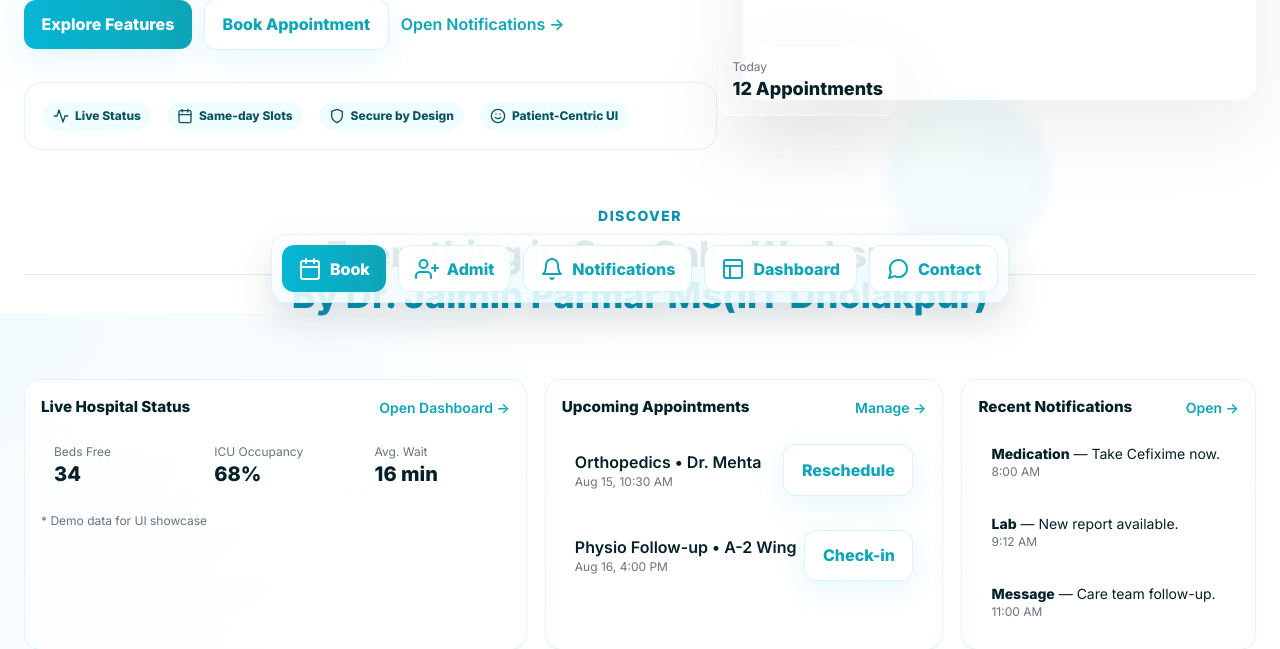
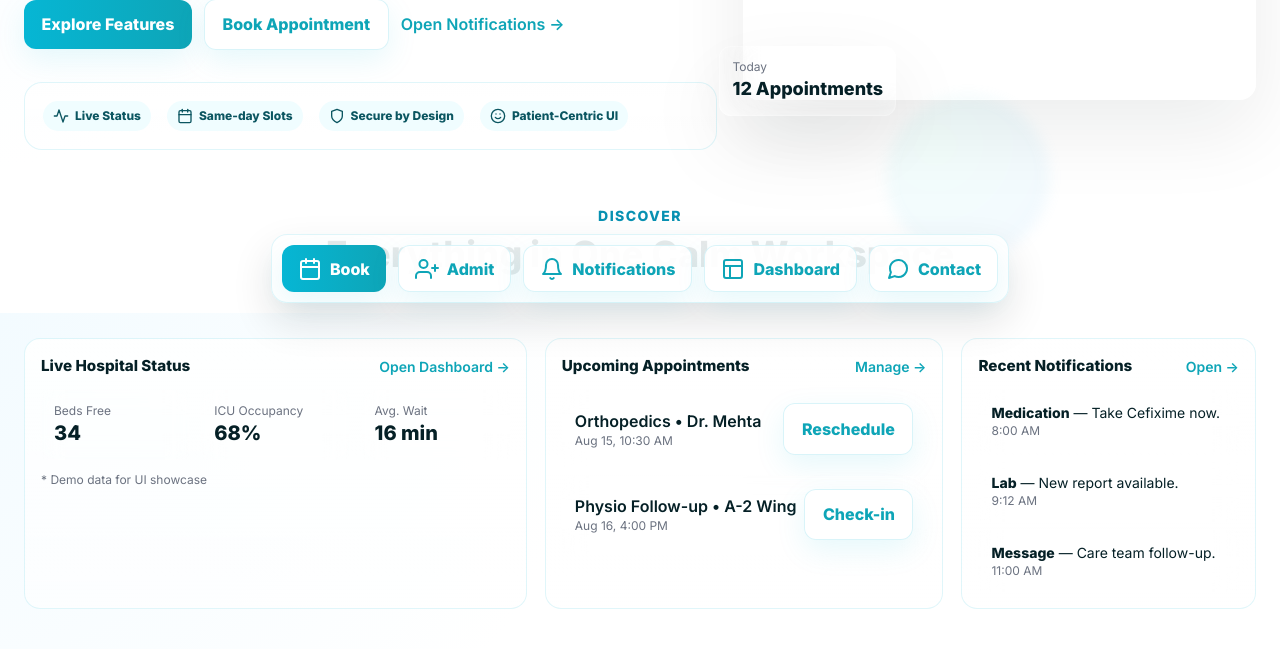
Before and after one commit to Rajodedra/restorativeCare, a PHP site: page / in a window 1280 px wide. Shown: the part 487-1136 px from the top of the page. Run offline with PHP 8.4, Linux system fonts and the light colour scheme; some libraries are stand-ins or nearby versions.

Commit message:
Add files via upload

```diff
--- a/index.php
+++ b/index.php
@@ -373,7 +373,7 @@ $year = date('Y');
   <section id="features-showcase" class="px-4 md:px-6 mt-14">
     <div class="text-center">
       <div class="text-sm uppercase tracking-widest text-cyan-600 font-extrabold">Discover</div>
-      <h2 class="text-3xl md:text-4xl font-extrabold mt-2">Everything in One Calm Workspace<hr><span class="accent text-cyan-600">By Dr. Jaimin Parmar Ms(IIT Dholakpur)</span></h2>
+      <h2 class="text-3xl md:text-4xl font-extrabold mt-2">Everything in One Calm Workspace</h2>
       <!-- <p class="muted max-w-3xl mx-auto mt-2">
         Not a basic grid. Explore our features in a gently rotating 3D space. Click any tile to open its page.
       </p> -->
```
